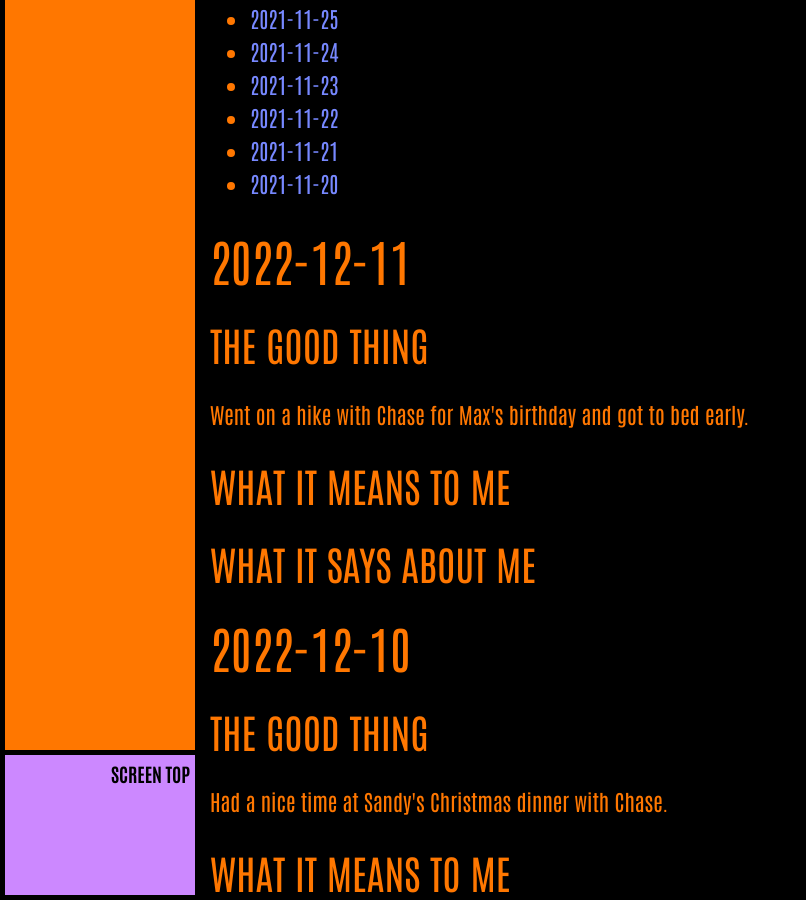
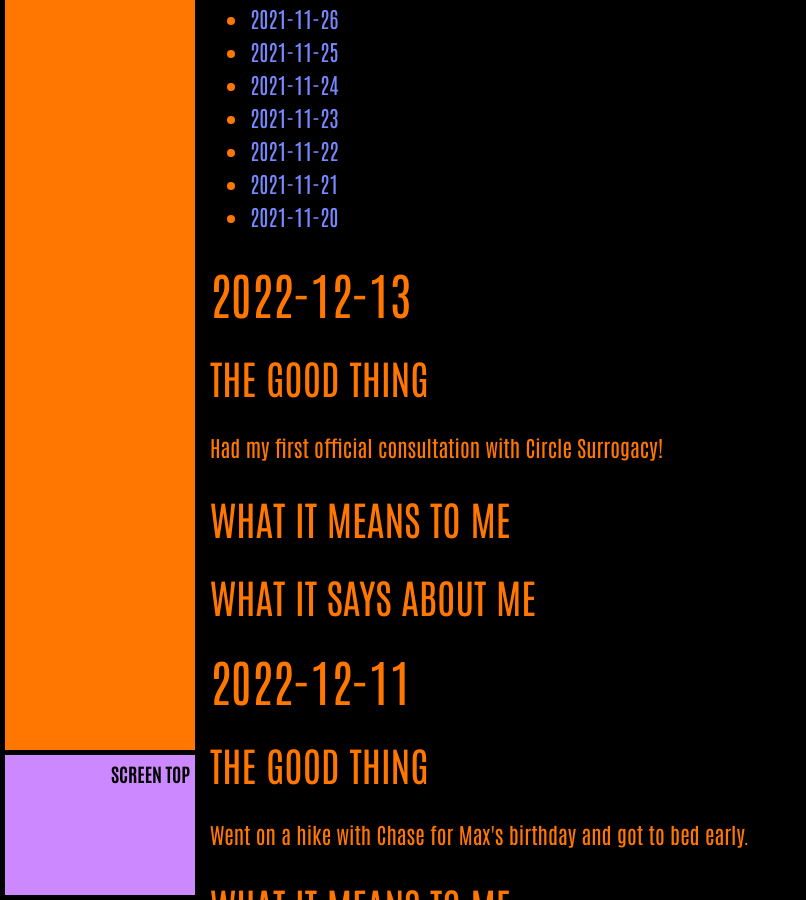
Before and after one commit to ArthurZey/arthurzey.github.io, a Jekyll site: the page built from _pages/one-good-thing.md, in a window 1280 px wide and 900 px high, scrolled down 7986 px. Shown: the whole window, without its empty margins (0-806 px from the left). Built offline with Jekyll 4.4.1, drawn with Linux system fonts in a browser that asks for light colours; some of the changed text lies outside the part shown.

Commit message:
added stub for 2022-12-13

```diff
--- a/_pages/one-good-thing.md
+++ b/_pages/one-good-thing.md
@@ -13,6 +13,15 @@
 {:toc}
 {::options toc_levels="2" /}
 
+## 2022-12-13
+### The Good Thing
+Had my first official consultation with Circle Surrogacy!
+### What It Means to Me
+
+### What It Says about Me
+
+
+
 ## 2022-12-11
 ### The Good Thing
 Went on a hike with Chase for Max's birthday and got to bed early.
```
Also changed, not shown: other parts of _pages/one-good-thing.md (+1 -1 lines).
